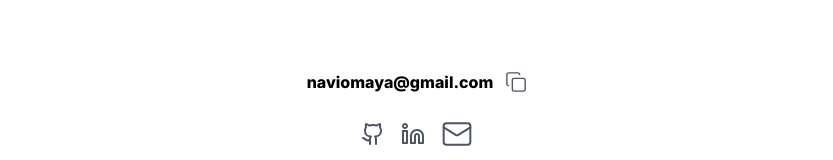
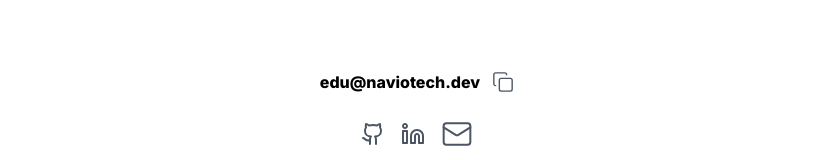
Before and after one commit to naviotech/personal-portfolio, a React (Vite) app: page / in a window 1280 px wide. Shown: the part 4506-4666 px from the top of the page, without its empty margins (223-1056 px from the left). Built offline with nearby package versions, Linux system fonts and the light colour scheme.

Commit message:
change email

```diff
--- a/index.html
+++ b/index.html
@@ -9,7 +9,7 @@
     <meta property="og:title" content="Personal portfolio">
     <meta property="og:type" content="website">
     <meta property="og:url" content="https://naviotech.github.io/personal-portfolio/">
-    <meta property="og:image" content="/img/img-meta-data.png">
+    <meta property="og:image" content="./img/img-meta-data.png">
     <meta property="og:image:width" content="1200">
     <meta property="og:image:height" content="630">
     <meta property="og:description" content="I am Eduardo Navio Maya, a web developer specialized in creating modern and efficient websites and applications. Explore my portfolio to see my projects and skills.">
--- a/src/components/Footer.jsx
+++ b/src/components/Footer.jsx
@@ -2,7 +2,7 @@ import { useState } from "react"
 import { useTranslation } from "react-i18next"
 
 const Footer = () => {
-  const [email] = useState("naviomaya@gmail.com")
+  const [email] = useState("edu@naviotech.dev")
   const [ t ] = useTranslation("global")
 
   const handleCopy = ()=>{
@@ -18,7 +18,7 @@ const Footer = () => {
             <path fill="#4B5563" d="M23 12c0-3.037-1.232-5.789-3.222-7.778s-4.741-3.222-7.778-3.222-5.789 1.232-7.778 3.222-3.222 4.741-3.222 7.778 1.232 5.789 3.222 7.778 4.741 3.222 7.778 3.222 5.789-1.232 7.778-3.222 3.222-4.741 3.222-7.778zM21 12c0 2.486-1.006 4.734-2.636 6.364s-3.878 2.636-6.364 2.636-4.734-1.006-6.364-2.636-2.636-3.878-2.636-6.364 1.006-4.734 2.636-6.364 3.878-2.636 6.364-2.636 4.734 1.006 6.364 2.636 2.636 3.878 2.636 6.364zM13 16v-5.586l2.293 2.293c0.391 0.391 1.024 0.391 1.414 0s0.391-1.024 0-1.414l-4-4c-0.096-0.096-0.206-0.168-0.324-0.217-0.122-0.051-0.253-0.076-0.383-0.076-0.256 0-0.512 0.098-0.707 0.293l-4 4c-0.391 0.391-0.391 1.024 0 1.414s1.024 0.391 1.414 0l2.293-2.293v5.586c0 0.552 0.448 1 1 1s1-0.448 1-1z"></path>
           </svg>
         </a>
-        <p className="flex items-center justify-center gap-3 font-extrabold dark:text-dark-title">naviomaya@gmail.com
+        <p className="flex items-center justify-center gap-3 font-extrabold dark:text-dark-title">edu@naviotech.dev
           <span className="hover:scale-110 transition-all cursor-pointer" onClick={handleCopy}>
             <svg width="22" height="22" viewBox="0 0 32 32" fill="none" xmlns="http://www.w3.org/2000/svg">
               <path  d="M26.6667 10.6665H13.3334C11.8607 10.6665 10.6667 11.8604 10.6667 13.3332V26.6665C10.6667 28.1393 11.8607 29.3332 13.3334 29.3332H26.6667C28.1395 29.3332 29.3334 28.1393 29.3334 26.6665V13.3332C29.3334 11.8604 28.1395 10.6665 26.6667 10.6665Z" stroke="#4B5563" strokeWidth="2" strokeLinecap="round" strokeLinejoin="round"/>
@@ -30,7 +30,7 @@ const Footer = () => {
           <div className="flex gap-4 mt-6 justify-start items-center">
             <a href="https://github.com/naviotech" target="_blank" className="hover:scale-110 transition-all"><img src="./svg/git.svg"></img></a>
             <a href="https://www.linkedin.com/in/naviomaya" target="_blank" className="hover:scale-110 transition-all"><img src="./svg/linkedin.svg"></img></a>
-            <a href="mailto:naviomaya@gmail.com" target="_blank" className="hover:scale-110 transition-all"><img src="./svg/mail.svg"></img></a>
+            <a href="mailto:edu@naviotech.dev" target="_blank" className="hover:scale-110 transition-all"><img src="./svg/mail.svg"></img></a>
           </div>
       </nav>
       </section>
--- a/src/components/Header.jsx
+++ b/src/components/Header.jsx
@@ -77,7 +77,7 @@ const Header = ({ theme, handleSun, handleMoon }) => {
           <div className="flex gap-4 mt-6 mb-6 justify-start items-center">
             <a href="https://github.com/naviotech" target="_blank" className="hover:scale-110 transition-all"><img src="./svg/git.svg"></img></a>
             <a href="https://www.linkedin.com/in/naviomaya" target="_blank" className="hover:scale-110 transition-all"><img src="./svg/linkedin.svg"></img></a>
-            <a href="mailto:naviomaya@gmail.com" target="_blank" className="hover:scale-110 transition-all"><img src="./svg/mail.svg"></img></a>
+            <a href="mailto:edu@naviotech.dev" target="_blank" className="hover:scale-110 transition-all"><img src="./svg/mail.svg"></img></a>
           </div>
           <div className="md:w-[40%] hidden  md:justify-center md:flex md:items-center cursor-pointer">
             <a className="text-center py-3 min-w-full rounded-lg dark:bg-dark-title dark:text-black bg-gray-900 text-white hover:bg-gray-900/50 hover:text-black font-bold md:text-sm dark:hover:bg-slate-500 dark:hover:text-dark-title">{t("header.cv")}</a>
```
